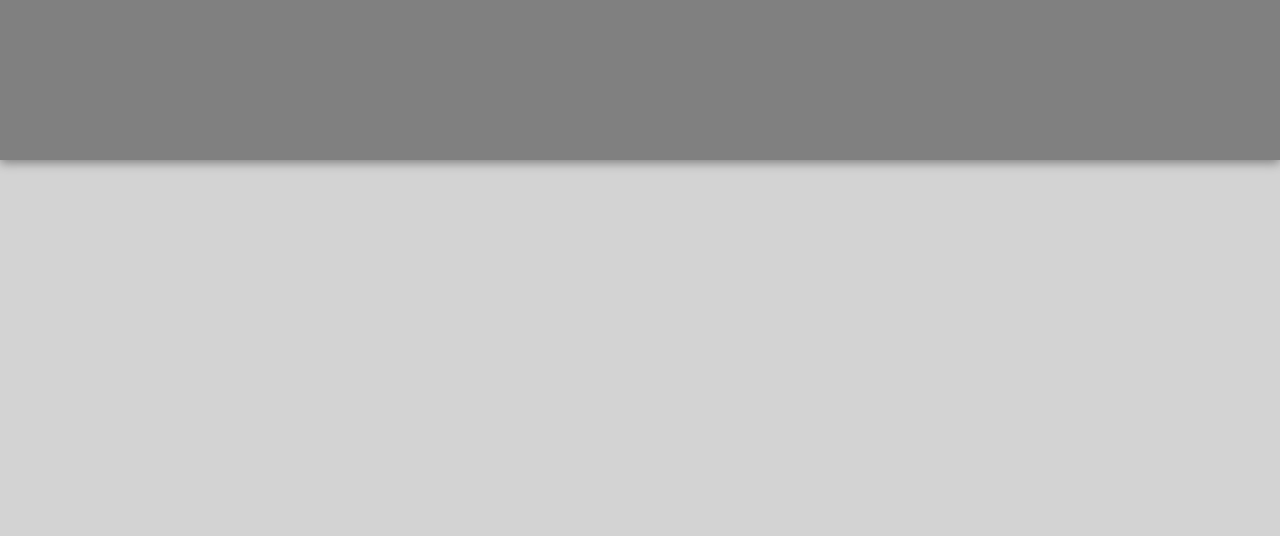
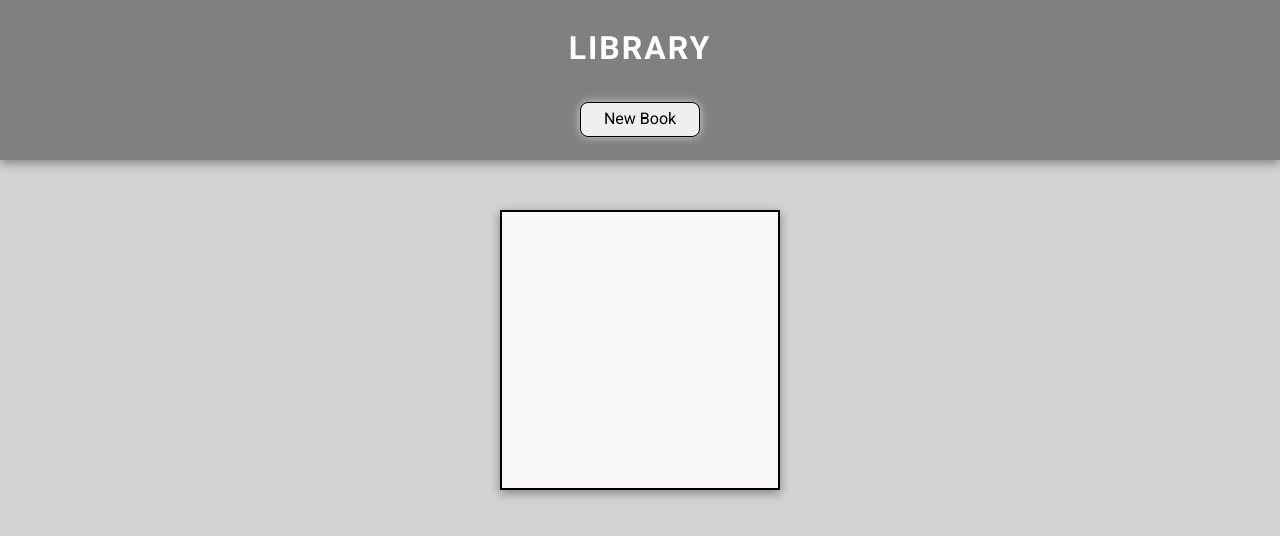
Before and after one commit to idontfeelsogood1/Library, a plain HTML site: page index.html in a window 1280 px wide. Drawn offline with Linux system fonts and the light colour scheme.

Commit message:
Done some book styling

```diff
--- a/index.html
+++ b/index.html
@@ -8,11 +8,12 @@
 </head>
 <body>
     <header>
-
+        <h1>LIBRARY</h1>
+        <button type="button">New Book</button>
     </header>
 
     <main id="library">
-
+        <div class="book"></div>
     </main>
 </body>
 <script src="script.js"></script>
--- a/styles.css
+++ b/styles.css
@@ -1,3 +1,5 @@
+@import url('https://fonts.googleapis.com/css2?family=Roboto:ital,wght@0,100..900;1,100..900&display=swap');
+
 /* 1. Use a more-intuitive box-sizing model */
 *, *::before, *::after {
   box-sizing: border-box;
@@ -6,6 +8,7 @@
 /* 2. Remove default margin */
 * {
   margin: 0;
+  font-family: 'Roboto';
 }
 
 /* 3. Enable keyword animations */
@@ -68,6 +71,24 @@ header {
     position: relative;
     background: gray;
     box-shadow: 0px 3px 10px gray;
+    display: flex;
+    flex-direction: column;
+    justify-content: center;
+    align-items: center;
+    gap: 30px;
+}
+
+header > h1 {
+    color: white;
+    letter-spacing: 2px;
+}
+
+header > button {
+    width: 120px;
+    height: 35px;
+    border-radius: 8px;
+    border: 1px solid black;
+    box-shadow: 0px 0px 8px lightgray;
 }
 
 main {
@@ -78,8 +99,15 @@ main {
     background: lightgray;
 }
 
+/* use with javascript*/
 .book {
     width: 280px;
     height: 280px;
     padding: 15px;
+    display: flex;
+    flex-direction: column;
+    gap: 15px;
+    background: rgb(248, 246, 246);
+    border: 2px solid black;
+    box-shadow: 0px 3px 10px gray;
 }
```
